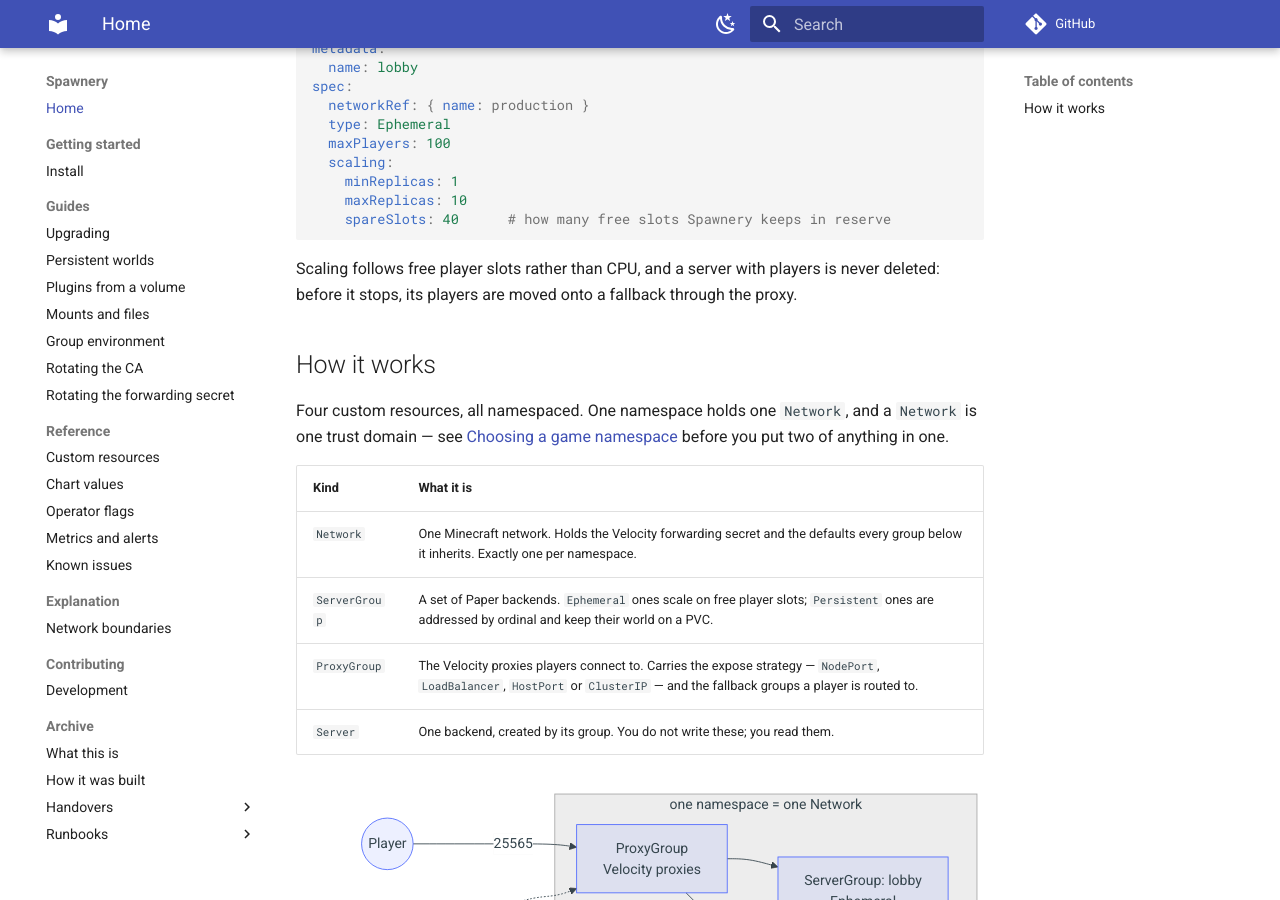
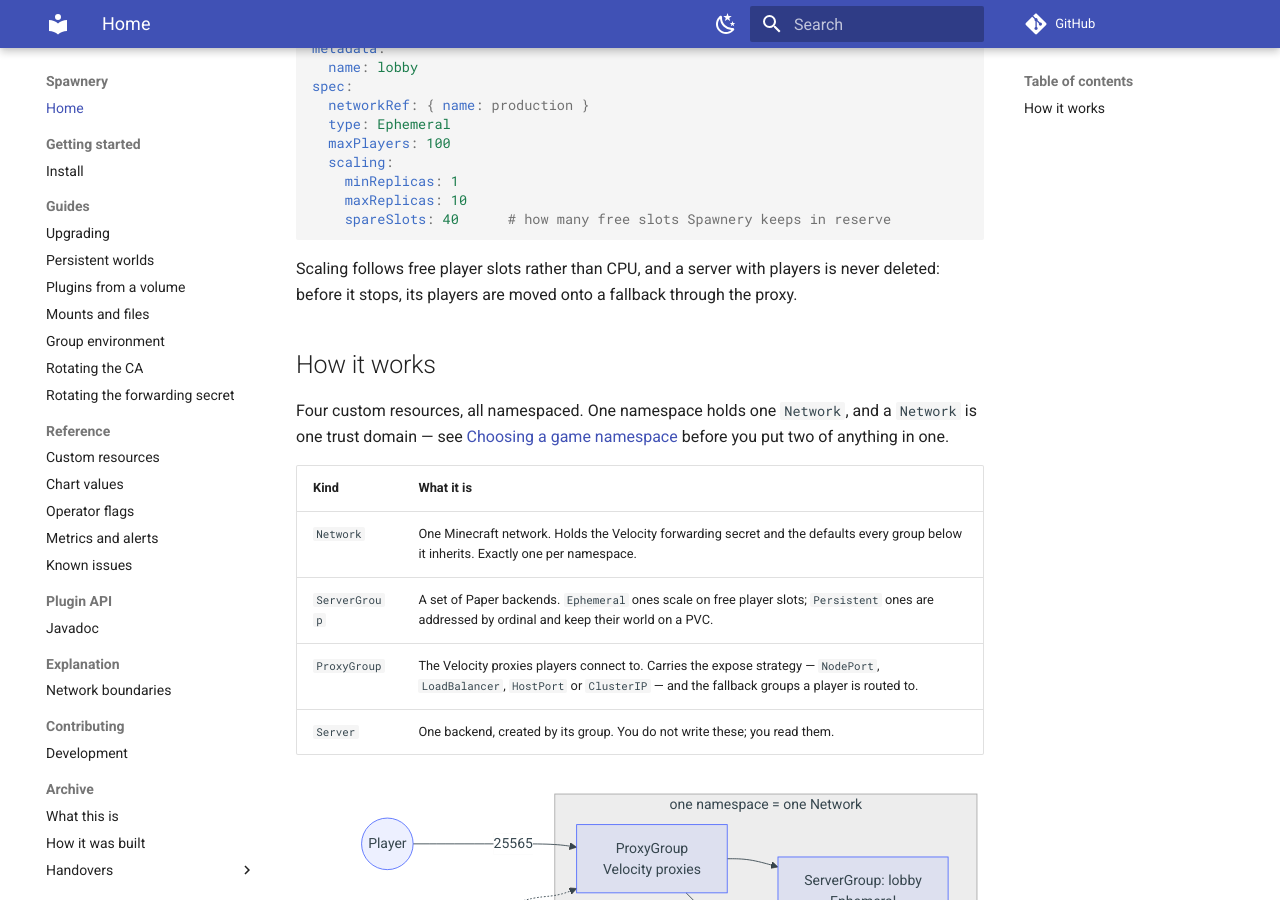
Before and after one commit to spawnery/spawnery, an MkDocs documentation site: the page built from docs/index.md, in a window 1280 px wide and 900 px high, scrolled down 365 px. Built offline with MkDocs 1.6.1 and Material for MkDocs 9.7.7, drawn with Linux system fonts in a browser that asks for light colours; comment, search, counter and statistics services are not loaded.

Commit message:
docs(site): the plugin API's Javadoc ships with the site
agent/api carries withJavadocJar() but nothing rendered the HTML tree
onto docs.spawnery.cloud. A derivation depending on the existing
`agents` output was the obvious route and the wrong one: that build
compiles both plugins against the Paper and Velocity jars and runs two
JUnit suites, in front of a `make docs` that costs about 43 seconds in
CI today. agent/api compiles against nothing but the JDK and, for
tests, JUnit, so nix/agent-api-javadoc.nix builds `:api:javadoc` alone,
reusing agents.nix's offline Maven cache (agent/deps.json) without its
platform-jar symlinks. Measured cold cost: 34s, not minutes.

mkdocs --strict rejects a nav entry pointing at a file it never
rendered, but only when that file is absent at build time: an .html
file already sitting under docs/ when `mkdocs build` runs gets copied
through as a static asset and the nav link resolves, exactly like
docs/assets/mermaid.min.js does today for the mermaid plugin. So
nix/docs-site.nix's postPatch installs the Javadoc tree into
docs/plugin-api/javadoc/ right alongside that install, before mkdocs
runs, and mkdocs.yml gains one nav entry pointing at it. No stub page
and no exclude_docs entry needed.

`mkdocs serve` never runs that postPatch, so the same nav entry is a
dead link in the local writing loop without a stand-in;
hack/vendor-javadoc.sh copies the same derivation's output into
docs/plugin-api/javadoc/ for that path, wired into `make docs-assets`
alongside hack/vendor-mermaid.sh.

Co-Authored-By: Claude Opus 5 (1M context) <noreply@anthropic.com>
Claude-Session: https://claude.ai/code/session_01RhLpABDQDo2jeWRbfNEdtT

```diff
--- a/mkdocs.yml
+++ b/mkdocs.yml
@@ -61,6 +61,8 @@ nav:
       - Operator flags: reference/operator-flags.md
       - Metrics and alerts: reference/metrics-and-alerts.md
       - Known issues: reference/known-issues.md
+  - Plugin API:
+      - Javadoc: plugin-api/javadoc/index.html
   - Explanation:
       - Network boundaries: explanation/network-boundaries.md
   - Contributing:
```
Also changed, not shown: 6 other files.
